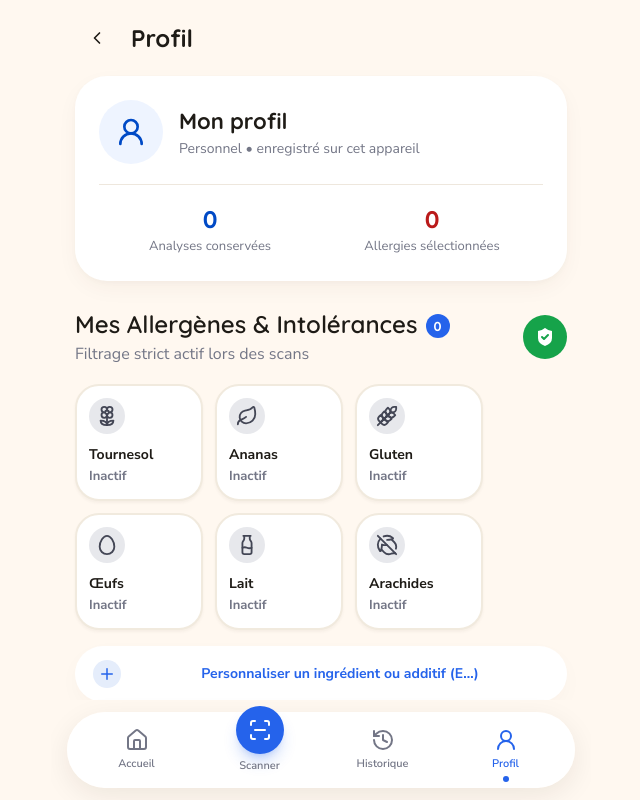
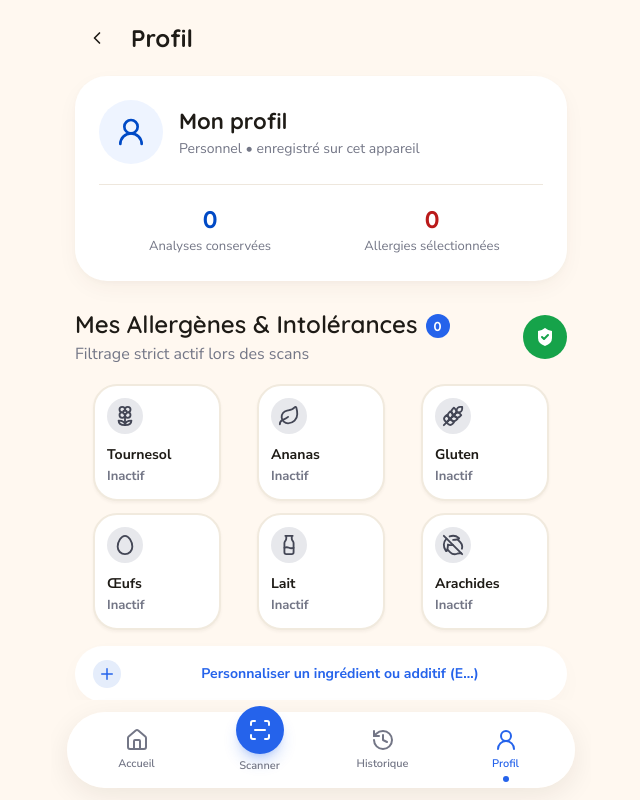
Before and after one commit to AristideWafo/safe-foods, a React (Vite) app: page /profile in a window 1280 px wide. Shown: the whole page, without its empty margins (319-959 px from the left). Built offline with nearby package versions, Linux system fonts and the light colour scheme.

Commit message:
Garantir trois colonnes allergènes avec un espacement variable

```diff
--- a/src/index.css
+++ b/src/index.css
@@ -164,9 +164,8 @@
 .stitch-allergen-heading p { color: #737686; font-size: 16px; line-height: 24px; margin-top: 2px; }
 .stitch-profile-shield { width: 44px; height: 44px; border-radius: 50%; background: #16a34a; color: white; display: flex; align-items: center; justify-content: center; flex-shrink: 0; }
 .stitch-profile-shield svg { width: 24px; height: 24px; fill: white; stroke: #16a34a; }
-.stitch-allergen-grid { display: flex; flex-wrap: wrap; width: 100%; min-width: 0; align-items: flex-start; gap: 12px; }
-@media (max-width: 359px) { .stitch-allergen-tile { max-width: 120px; } }
-.stitch-allergen-tile { width: 128px; max-width: 100%; min-width: 0; border: 2px solid #f1eade; border-radius: 24px; box-shadow: 0 2px 3px rgb(78 59 39 / 5%); }
+.stitch-allergen-grid { display: flex; flex-wrap: wrap; width: 100%; min-width: 0; align-items: flex-start; justify-content: space-around; row-gap: 12px; }
+.stitch-allergen-tile { flex: 0 0 auto; width: 128px; max-width: calc(100% / 3); min-width: 0; border: 2px solid #f1eade; border-radius: 24px; box-shadow: 0 2px 3px rgb(78 59 39 / 5%); }
 .stitch-allergen-selected { border-color: var(--allergen-accent); }
 .stitch-allergen-select { width: 100%; padding: 12px; }
 .stitch-allergen-icon { width: 36px; height: 36px; margin-bottom: 12px; flex-shrink: 0; }
```
